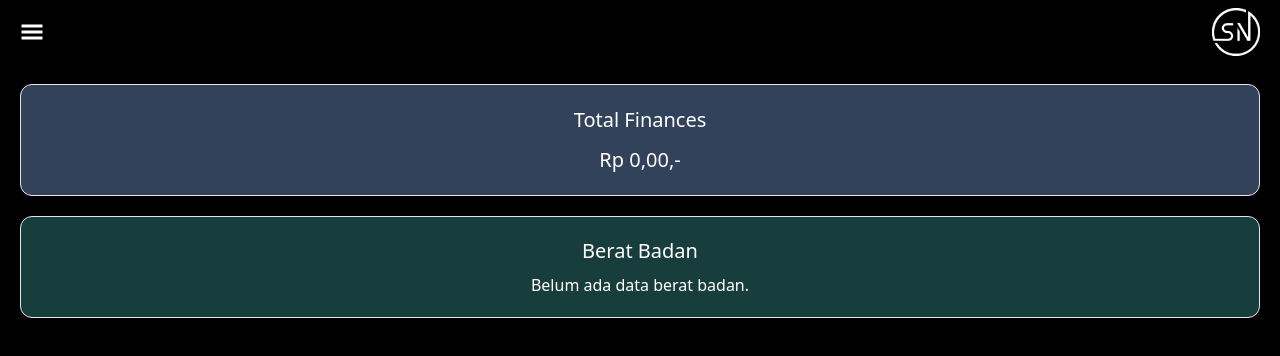
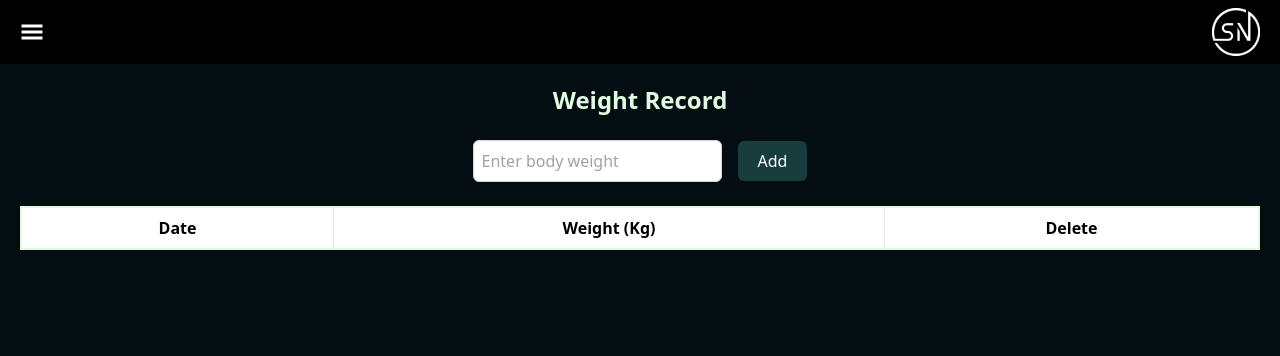
Before and after one commit to sakhanflh/MyBook, a React (Vite) app: page /#/bb in a window 1280 px wide. Before the commit this address led to /#/. Shown: the top 356 px of the page. Built offline with nearby package versions, Linux system fonts and the light colour scheme.

Commit message:
add loading page

```diff
--- a/src/components/Sidebar.jsx
+++ b/src/components/Sidebar.jsx
@@ -8,7 +8,7 @@ export function Sidebar({ onShowSidebar }) {
             <div className={onShowSidebar ? 'w-[12rem] h-[47rem] -translate-x-5 translate-y-[407px] bg-black absolute transition-all duration-500' : 'w-[12rem] h-[47rem] -translate-x-96 translate-y-[407px] bg-black absolute transition-all duration-500'}>
                 <ul className="w-full flex flex-col p-5 gap-10 text-white">
                     <div className="w-full">
-                        <Link to='/'>
+                        <Link to='/home'>
                             <li className="flex items-center gap-1"><FaHome /> Home</li>
                         </Link>
                     </div>
@@ -26,7 +26,9 @@ export function Sidebar({ onShowSidebar }) {
                     </div>
 
                     <div>
-                        <li className="flex items-center gap-1"><FaBook /> Diary</li>
+                        <Link to='/catatan'>
+                            <li className="flex items-center gap-1"><FaBook /> Diary</li>
+                        </Link>
                     </div>
                 </ul>
             </div>
--- a/src/main.jsx
+++ b/src/main.jsx
@@ -5,14 +5,18 @@ import { HashRouter, Route, Routes } from 'react-router-dom'
 import HomePage from './pages/homePage'
 import KeuanganPage from './pages/keuanganPage'
 import BeratBadanPage from './pages/beratBadanPage'
+import CatatanHarian from './pages/catatanHarian'
+import LoadingPage from './pages/loadingPage'
 
 ReactDOM.createRoot(document.getElementById('root')).render(
   <React.StrictMode>
     <HashRouter>
       <Routes>
-        <Route path='/' element={<HomePage />} />
+        <Route path='/' element={<LoadingPage />} />
+        <Route path='/home' element={<HomePage/>} />
         <Route path='/keuangan' element={<KeuanganPage/>} />
         <Route path='/bb' element={<BeratBadanPage/>}/>
+        <Route path='/catatan' element={<CatatanHarian/>}/>
       </Routes>
     </HashRouter>
   </React.StrictMode>,
--- a/src/pages/beratBadanPage.jsx
+++ b/src/pages/beratBadanPage.jsx
@@ -54,7 +54,7 @@ export default function BeratBadanPage() {
                 <h1 className="text-2xl font-bold mb-6">Weight Record</h1>
 
                 {latestWeight && (
-                    <div className="py-5 px-16 rounded-xl mb-5 bg-bb-section text-center text-white">
+                    <div className="py-3 flex flex-col gap-1 px-10 rounded-xl mb-5 bg-bb-section text-center text-white">
                         <h2 className="text-lg font-semibold">Weight</h2>
                         <p>
                             {latestWeight.weight} Kg
@@ -67,24 +67,24 @@ export default function BeratBadanPage() {
                         type="number"
                         value={weight}
                         onChange={(e) => setWeight(e.target.value)}
-                        placeholder="Masukkan berat badan"
+                        placeholder="Enter body weight"
                         className="p-2 border border-gray-300 rounded-md"
                         required
                     />
                     <button
                         type="submit"
-                        className="ml-4 p-2 bg-bb-section text-white rounded-md"
+                        className="ml-4 py-2 px-5 bg-bb-section text-white rounded-md"
                     >
-                        Tambah
+                        Add
                     </button>
                 </form>
 
                 <table className="min-w-full bg-white border-2 border-bb-text text-black">
                     <thead>
                         <tr>
-                            <th className="py-2 px-4 border ">Tanggal</th>
-                            <th className="py-2 px-4 border ">Berat Badan (Kg)</th>
-                            <th className="py-2 px-4 border ">Aksi</th>
+                            <th className="py-2 px-4 border ">Date</th>
+                            <th className="py-2 px-4 border ">Weight (Kg)</th>
+                            <th className="py-2 px-4 border ">Delete</th>
                         </tr>
                     </thead>
                     <tbody>
--- /dev/null
+++ b/src/pages/catatanHarian.jsx
@@ -0,0 +1,11 @@
+import { Header } from "../components/Header";
+
+export default function CatatanHarian(){
+    return(
+        <>
+        <div>
+            <Header/>
+        </div>
+        </>
+    )
+}
--- a/src/pages/homePage.jsx
+++ b/src/pages/homePage.jsx
@@ -31,21 +31,21 @@ export default function HomePage() {
             <div className="overflow-x-hidden w-full">
                 <Header />
                 <div className="bg-black px-5 pt-5 flex flex-col gap-5 w-full h-dvh">
-                    <div className="w-full h-28 p-5 border flex items-center justify-center bg-uang-section text-white rounded-xl text-xl flex-col gap-3">
+                    <div className="w-full h-28 p-5 border flex items-center justify-center bg-uang-section text-uang-text rounded-xl text-xl flex-col gap-3">
                         <h1>Total Finances</h1>
                         <div className="flex gap-2">
                             <p>{formatCurrency(totalKeuangan)},-</p>
                         </div>
                     </div>
 
-                    <div className="flex flex-col p-5 bg-bb-section rounded-xl border items-center text-white gap-2">
-                        <h1 className="text-xl">Berat Badan</h1>
+                    <div className="flex flex-col p-5 bg-bb-section rounded-xl border items-center text-bb-text gap-2">
+                        <h1 className="text-xl">Weight</h1>
                         {weights.length > 0 ? (
                             weights.map((weight, index) => (
                                 <p key={index}>{weight.weight} Kg</p>
                             ))
                         ) : (
-                            <p>Belum ada data berat badan.</p>
+                            <p>There's no weight data yet tho.</p>
                         )}
                     </div>
 
--- /dev/null
+++ b/src/pages/loadingPage.jsx
@@ -0,0 +1,26 @@
+import { useEffect, useState } from "react"
+import HomePage from "./homePage"
+
+export default function LoadingPage() {
+    const [loading, setLoading] = useState(true)
+    useEffect(() => {
+        const timer = setTimeout(() => {
+            setLoading(false)
+        }, 2000)
+        return () => clearTimeout(timer)
+    }, [])
+
+    return (
+        <>
+            {
+                loading ?
+                    <div className="w-full h-dvh justify-center flex flex-col items-center gap-5 bg-black text-white">
+                        <div className="animate-bounce pt-5">
+                            <img src="/Senech-white.png" alt="" className="w-52"/>
+                        </div>
+                    </div>
+                    : <HomePage />
+            }
+        </>
+    )
+}
--- a/tailwind.config.js
+++ b/tailwind.config.js
@@ -9,7 +9,7 @@ export default {
       colors: {
         'bb-bg': '#040D12',
         'bb-section': '#183D3D',
-        'bb-text': '#93B1A6',
+        'bb-text': '#E0FBE2',
         'bb-extra': '#5C8374',
         'uang-bg': '#000000',
         'uang-section': '#33425B',
```
